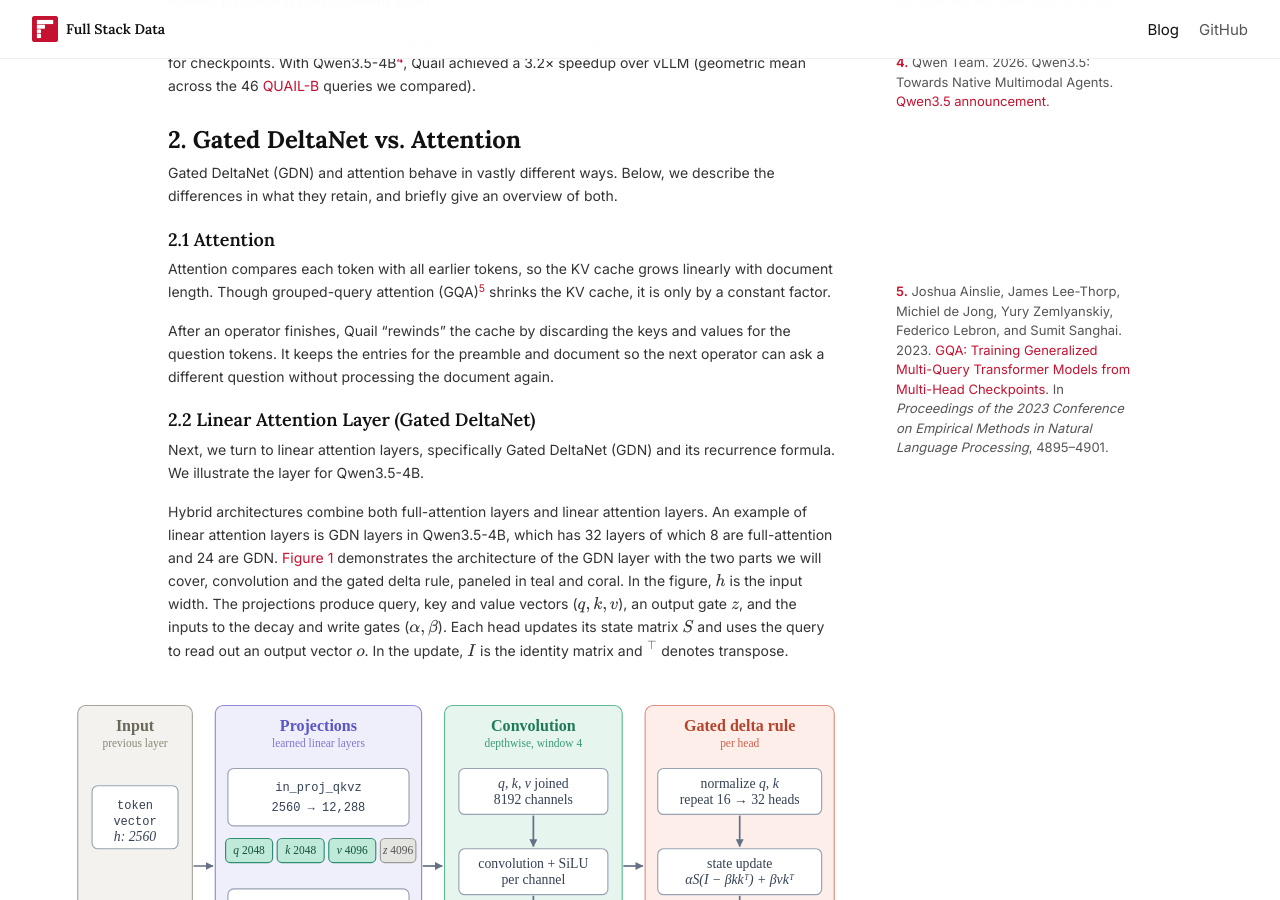
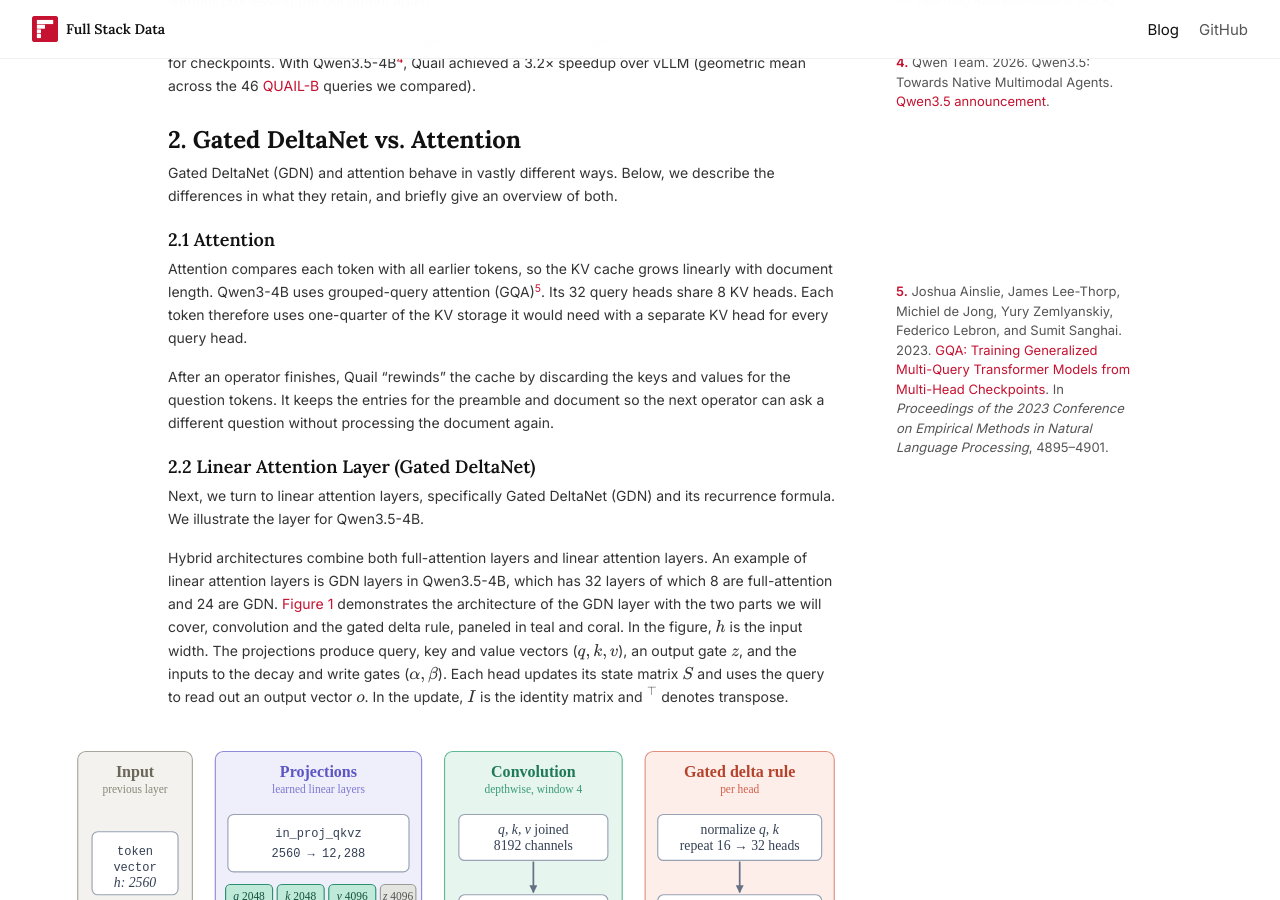
Before and after one commit to fsdatalab/fsdatalab.github.io, a Jekyll site: the page built from _posts/2026-11-16-hybrid-models-in-quail.md, in a window 1280 px wide and 900 px high, scrolled down 1346 px. Built offline with Jekyll 4.4.1, drawn with Linux system fonts in a browser that asks for light colours.

Commit message:
Explain the per-token KV savings from grouped-query attention

```diff
--- a/_posts/2026-11-16-hybrid-models-in-quail.md
+++ b/_posts/2026-11-16-hybrid-models-in-quail.md
@@ -98,7 +98,7 @@ Gated DeltaNet (GDN) and attention behave in vastly different ways. Below, we de
 
 ## 2.1 Attention
 
-Attention compares each token with all earlier tokens, so the KV cache grows linearly with document length. Though grouped-query attention (GQA)<sup><a href="#note-5">5</a></sup> shrinks the KV cache, it is only by a constant factor.
+Attention compares each token with all earlier tokens, so the KV cache grows linearly with document length. Qwen3-4B uses grouped-query attention (GQA)<sup><a href="#note-5">5</a></sup>. Its 32 query heads share 8 KV heads. Each token therefore uses one-quarter of the KV storage it would need with a separate KV head for every query head.
 
 After an operator finishes, Quail “rewinds” the cache by discarding the keys and values for the question tokens. It keeps the entries for the preamble and document so the next operator can ask a different question without processing the document again.
 
```
